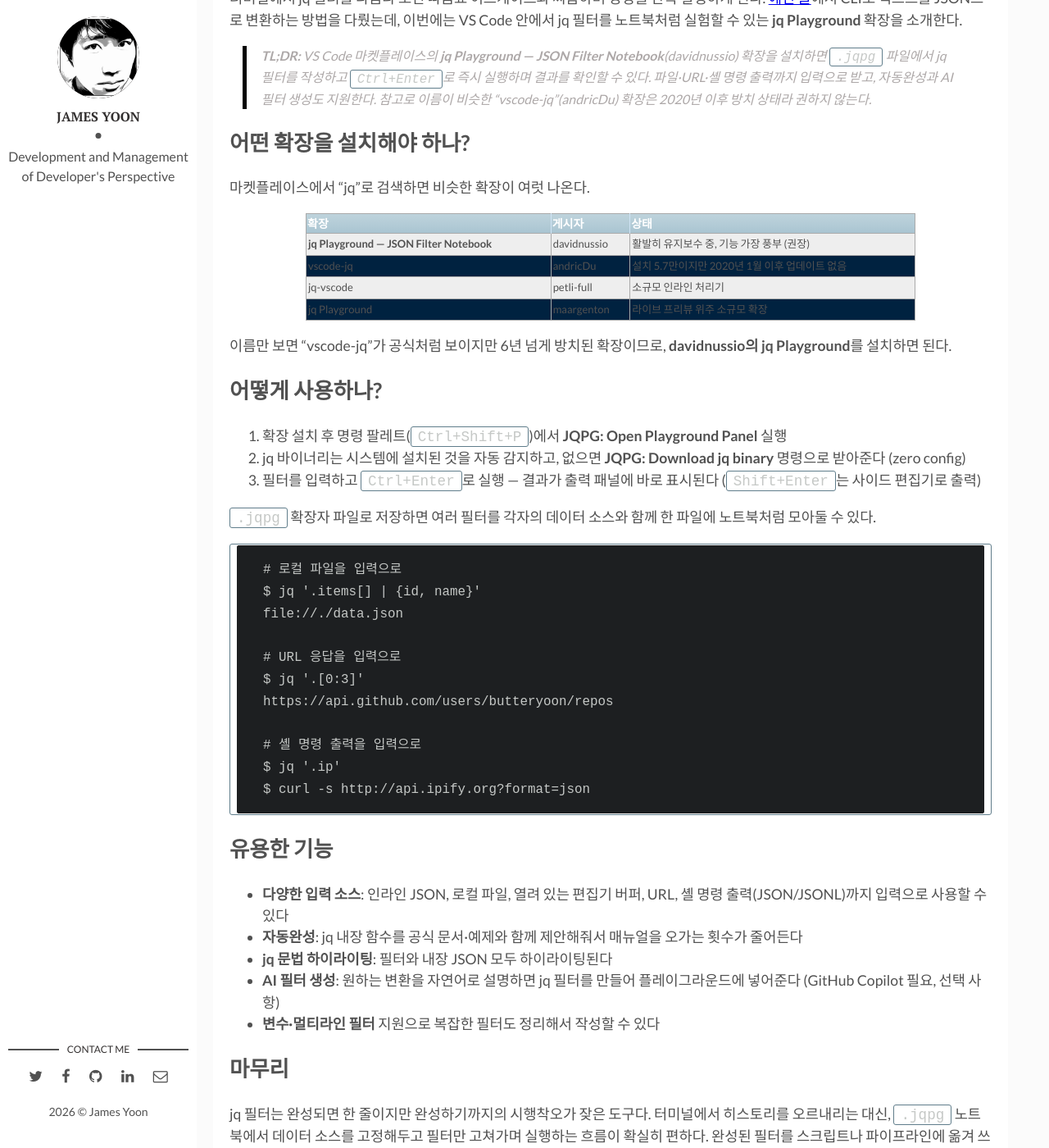
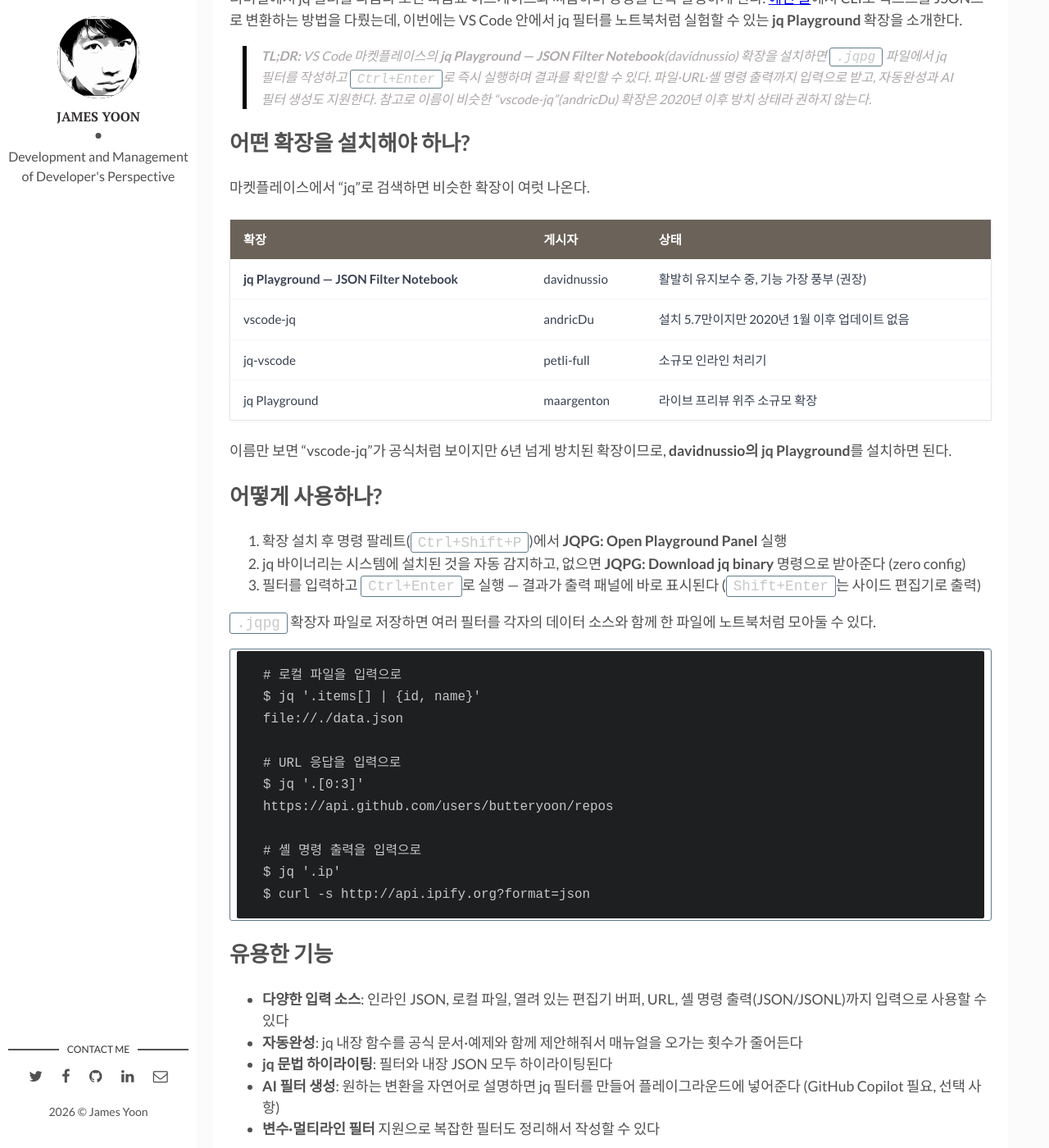
Before and after one commit to butteryoon/butteryoon.github.io, a Jekyll site: the page built from _posts/2026-07-18-vscode_jq_playground.md, in a window 1280 px wide and 1400 px high, scrolled down 656 px. Shown: the whole window at 82% size. Built offline with Jekyll 4.4.1, drawn with Linux system fonts in a browser that asks for light colours; comment, search, counter and statistics services are not loaded.

Commit message:
테이블 남색 줄무늬 원인 제거 및 카드형 미니멀 스타일 적용
Co-authored-by: Orca <help@stably.ai>

```diff
--- a/_sass/_base.scss
+++ b/_sass/_base.scss
@@ -245,10 +245,6 @@
     border-bottom: 0;
 }
 
-.wrap-content tbody tr:nth-child(even) {
-    background: #fcfcfc;
-}
-
 .wrap-content tbody tr:hover {
     background: #f8fafc;
 }
--- a/assets/css/main.css
+++ b/assets/css/main.css
@@ -834,63 +834,48 @@
 }
 
 table {
-  border: 1px solid #aaa;
-  background-color: #eee;
-  width: 80%;
-  margin-left:auto;
-  margin-right:auto;
+  width: 100%;
+  border-collapse: collapse;
+  margin: 1.5rem 0;
+  font-size: 0.95rem;
+  line-height: 1.6;
+  background: #fff;
+  border: 1px solid #e5e7eb;
+  border-radius: 4px;
+  box-shadow: 0 1px 3px rgba(0, 0, 0, 0.06);
+}
+
+table thead th {
+  padding: 0.75rem 1rem;
   text-align: left;
-  border-collapse: collapse;
-}
-
-table td, table.blueTable th {
-  border: 1px solid #aaa;
-  padding: 3px 2px;
+  font-weight: 600;
+  color: #fff;
+  background: #6b6259;
+  border: 0;
 }
 
 table tbody td {
-  font-size: 13px;
-}
-
-table tr:nth-child(even) {
-  background: #002240;
-}
-
-table thead {
-  background: #a9c4d1;
-  background: -webkit-gradient(linear, left top, left bottom, from(#bed3dc), color-stop(66%, #b1cad5), to(#A9C4D1));
-  background: -webkit-linear-gradient(top, #bed3dc 0%, #b1cad5 66%, #A9C4D1 100%);
-  background: -o-linear-gradient(top, #bed3dc 0%, #b1cad5 66%, #A9C4D1 100%);
-  background: linear-gradient(to bottom, #bed3dc 0%, #b1cad5 66%, #A9C4D1 100%);
-  border-bottom: 1px solid #8c8c8c;
-}
-
-table thead th {
-  font-size: 14px;
-  font-weight: bold;
-  color: #fff;
-  border-left: 1px solid #d0e4f5;
-}
-
-table thead th:first-child {
-  border-left: none;
-}
-
-table tfoot {
-  font-size: 14px;
-  font-weight: bold;
-  color: #fff;
-  background: #d0e4f5;
-  background: -webkit-gradient(linear, left top, left bottom, from(#dcebf7), color-stop(66%, #d4e6f6), to(#D0E4F5));
-  background: -webkit-linear-gradient(top, #dcebf7 0%, #d4e6f6 66%, #D0E4F5 100%);
-  background: -o-linear-gradient(top, #dcebf7 0%, #d4e6f6 66%, #D0E4F5 100%);
-  background: linear-gradient(to bottom, #dcebf7 0%, #d4e6f6 66%, #D0E4F5 100%);
-  border-top: 2px solid #444;
-}
-
-table tfoot td {
-  font-size: 14px;
-}
+  padding: 0.75rem 1rem;
+  border: 0;
+  border-bottom: 1px solid #f1f5f9;
+  vertical-align: top;
+  color: #374151;
+  word-break: keep-all;
+  font-size: 0.95rem;
+}
+
+table tbody tr {
+  background: #fff;
+}
+
+table tbody tr:last-child td {
+  border-bottom: 0;
+}
+
+table tbody tr:hover {
+  background: #f8fafc;
+}
+
 
 .wrapper {
   max-width: 1250px;
```
